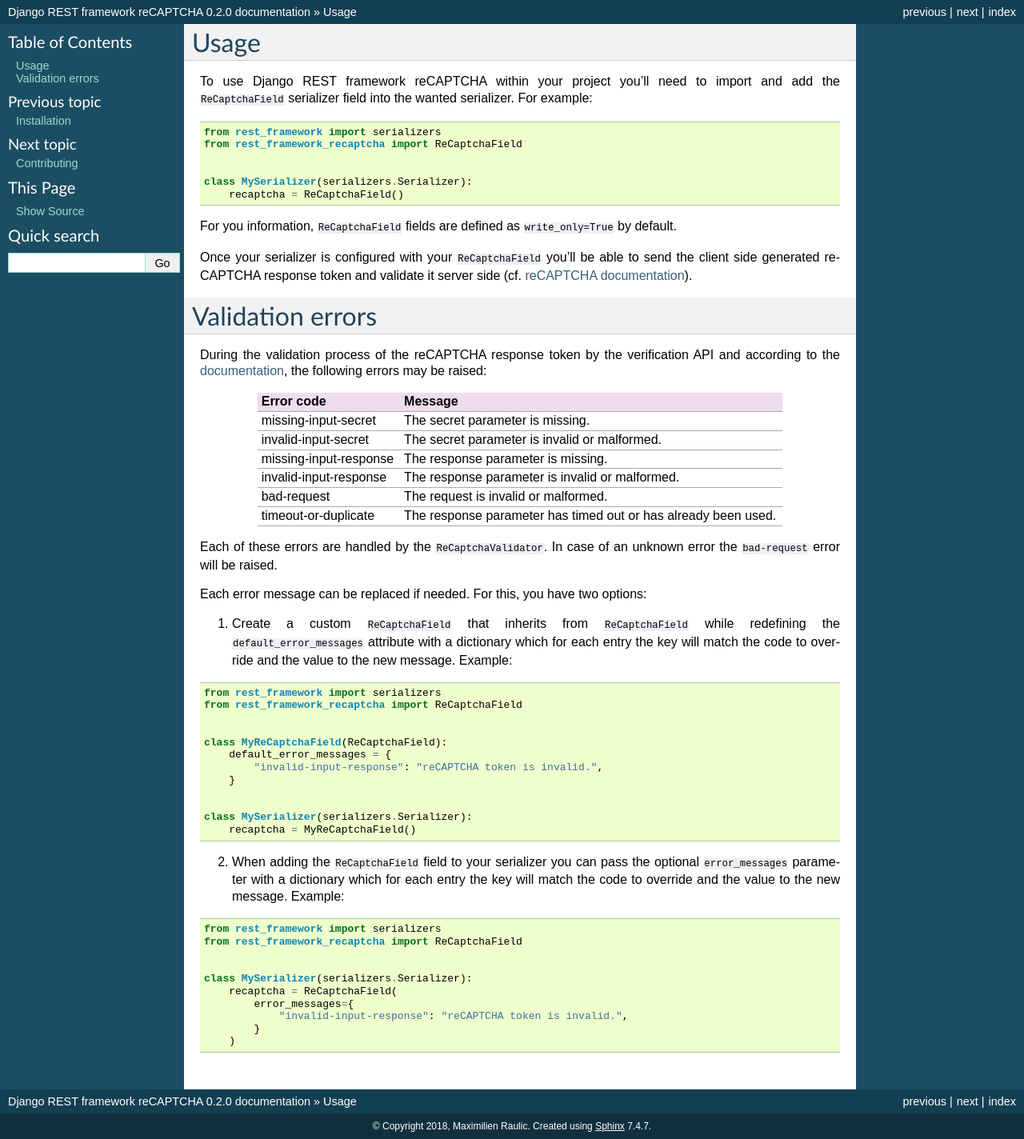
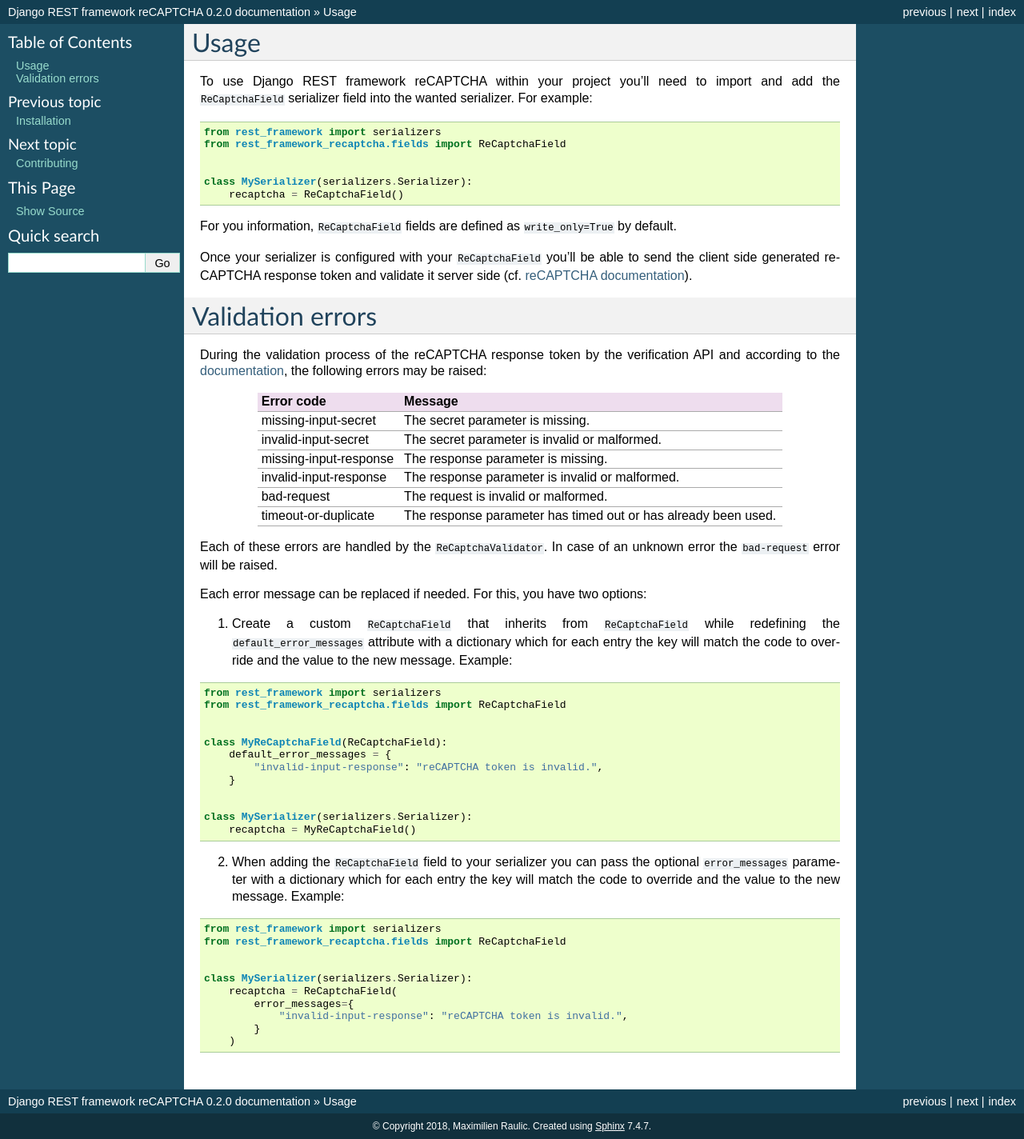
Before and after one commit to Maximilien-R/django-rest-framework-recaptcha, a Sphinx documentation site: the page built from docs/usage.rst, in a window 1280 px wide. Shown: the whole page at 80% size. Built offline with Sphinx 7.4.7, drawn with Linux system fonts in a browser that asks for light colours.

Commit message:
Update import of ReCaptchaField
ReCaptchaField is now in rest_framework_recaptcha.fields

```diff
--- a/docs/usage.rst
+++ b/docs/usage.rst
@@ -8,7 +8,7 @@
 .. code-block:: python
 
     from rest_framework import serializers
-    from rest_framework_recaptcha import ReCaptchaField
+    from rest_framework_recaptcha.fields import ReCaptchaField
 
 
     class MySerializer(serializers.Serializer):
@@ -54,7 +54,7 @@
 .. code-block:: python
 
     from rest_framework import serializers
-    from rest_framework_recaptcha import ReCaptchaField
+    from rest_framework_recaptcha.fields import ReCaptchaField
 
 
     class MyReCaptchaField(ReCaptchaField):
@@ -74,7 +74,7 @@
 .. code-block:: python
 
     from rest_framework import serializers
-    from rest_framework_recaptcha import ReCaptchaField
+    from rest_framework_recaptcha.fields import ReCaptchaField
 
 
     class MySerializer(serializers.Serializer):
```
